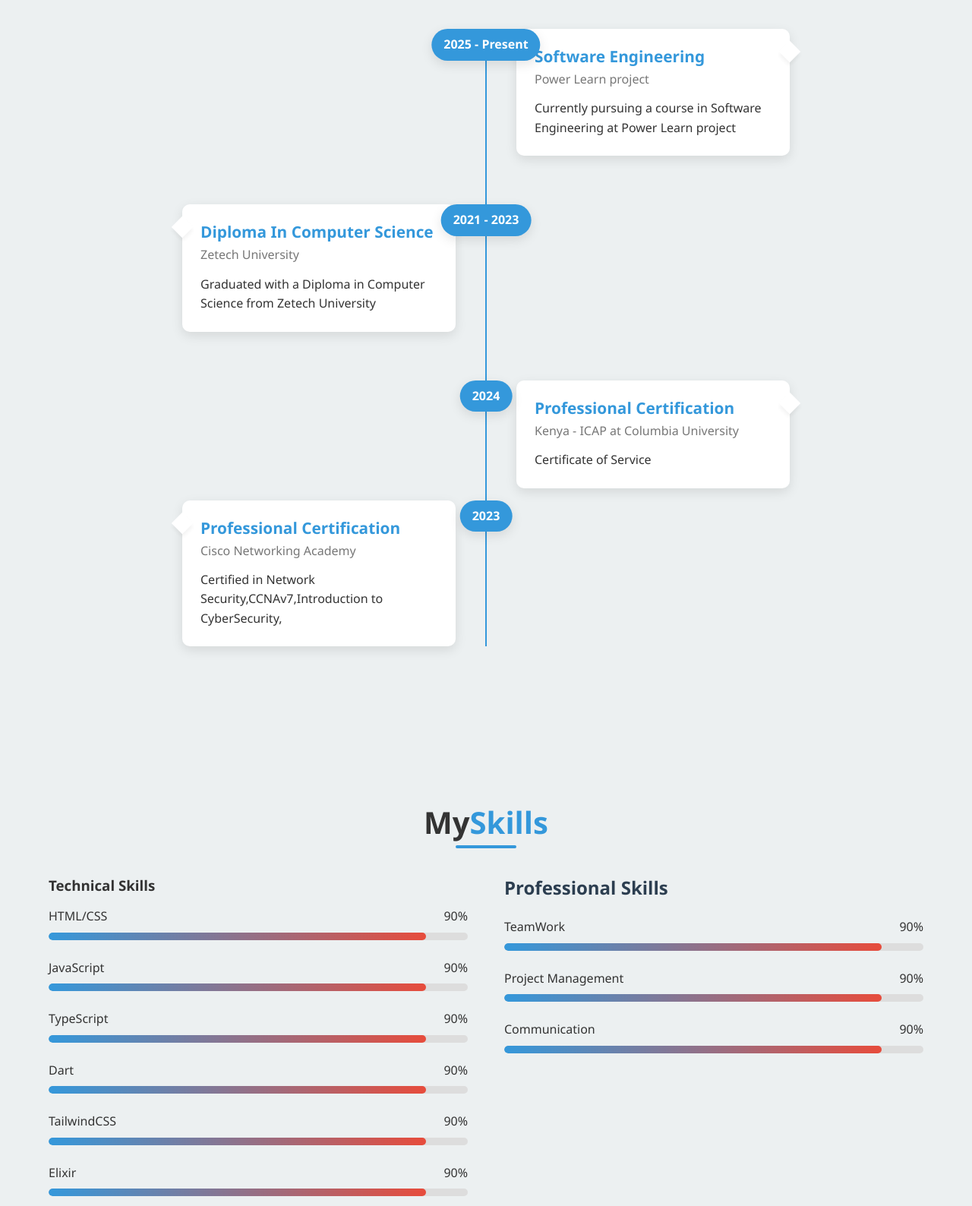
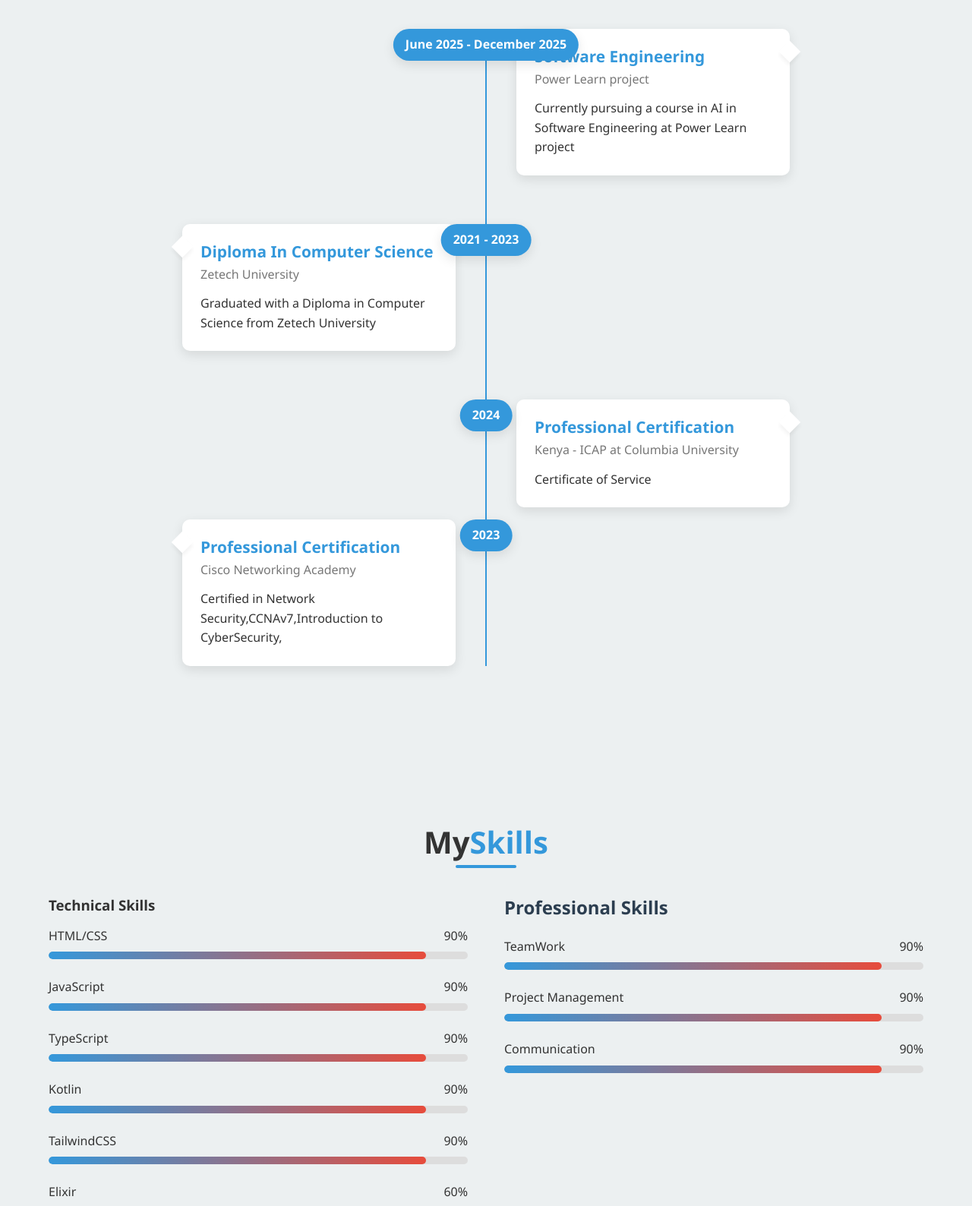
Before and after one commit to muchoki769/Portfolio, a plain HTML site: page index.html in a window 1280 px wide. Shown: the part 1449-3037 px from the top of the page at 76% size. Drawn offline with Linux system fonts and the light colour scheme.

Commit message:
new changes

```diff
--- a/index.html
+++ b/index.html
@@ -84,7 +84,7 @@
 
                 <div class="about-text">
                 <p>
-                 Am a Knowledgeable and skilled software development professional offering advanced abilities in wide range of programming languages, including  C++,Dart, Typescript, Nodejs, Elixir , HTML5,Javascript, TailwindCSS, CSS,NoSQL language and SQL Language. Quickly understands requirements for new systems and creates robust code. Familiar with testing, debugging and correcting problems found in existing software systems.
+                 Am a Knowledgeable and skilled software development professional offering advanced abilities in wide range of programming languages, including  C++,Kotlin, Typescript, Nodejs, HTML5,Javascript, TailwindCSS, CSS,NoSQL language and SQL Language. Quickly understands requirements for new systems and creates robust code. Familiar with testing, debugging and correcting problems found in existing software systems.
                 </p>
 
                 <div class="about-details">
@@ -138,11 +138,11 @@
             <div class="timeline">
 
                 <div class="timeline-item">
-                    <div class="timeline-date">2025 - Present</div>
+                    <div class="timeline-date">June 2025 - December 2025 </div>
                     <div class="timeline-content">
                         <h3>Software Engineering</h3>
                         <h4>Power Learn project</h4>
-                        <p>Currently pursuing a course in Software Engineering at Power Learn project</p>
+                        <p>Currently pursuing a course in AI in Software Engineering at Power Learn project</p>
 
                     </div>
                 </div>
@@ -227,7 +227,7 @@
 
                  <div class="skill-item">
                     <div class="skill-info">
-                        <span>Dart</span>
+                        <span>Kotlin</span>
                         <span>90%</span>
                     </div>
                     <div class="skill-bar">
@@ -251,7 +251,7 @@
                  <div class="skill-item">
                     <div class="skill-info">
                         <span>Elixir</span>
-                        <span>90%</span>
+                        <span>60%</span>
                     </div>
                     <div class="skill-bar">
                         <div class="skill-progress" style="width: 90%;"></div>
@@ -306,7 +306,7 @@
 
                  <div class="skill-item">
                     <div class="skill-info">
-                        <span>Flutter Framework</span>
+                        <span>Kotlin Multiplatform Framework</span>
                         <span>90%</span>
                     </div>
                     <div class="skill-bar">
```
Also changed, not shown: 1 other file.
